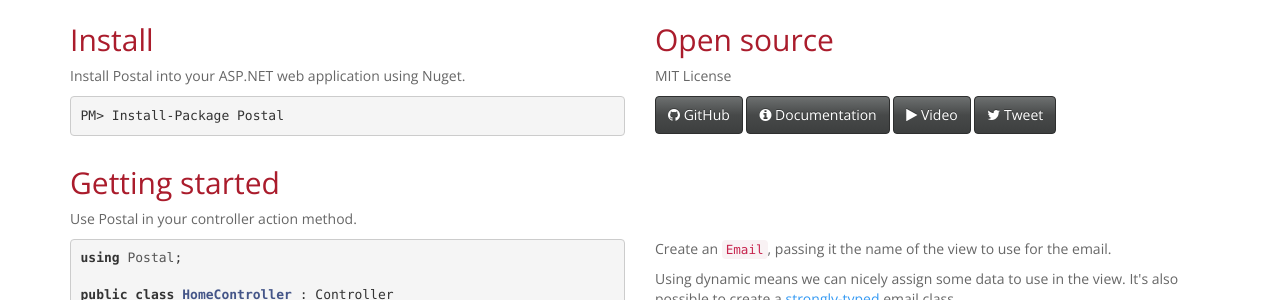
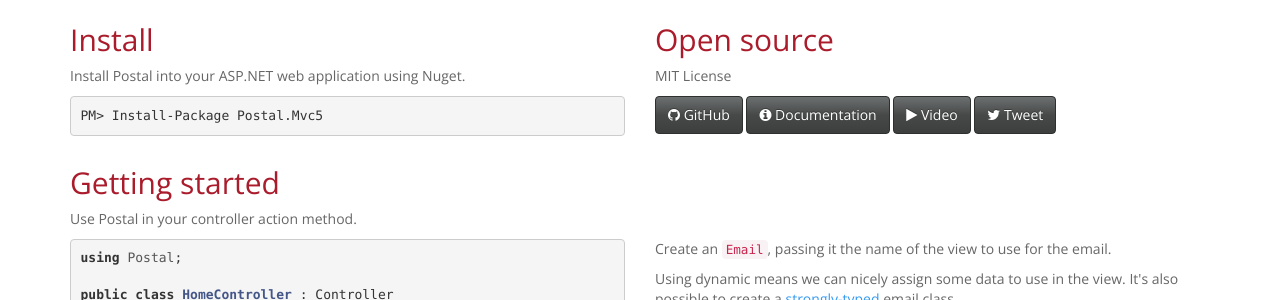
Before and after one commit to andrewdavey/postal, a Jekyll site: the page built from index.html, in a window 1280 px wide and 900 px high. Shown: the part 387-687 px from the top of the window. Built offline with Jekyll 4.4.1, drawn with Linux system fonts in a browser that asks for light colours; nearby versions of some CDN libraries.

Commit message:
New MVC package ID

```diff
--- a/index.html
+++ b/index.html
@@ -7,7 +7,7 @@ title: Postal
   <div class="col-md-6">
     <h2>Install</h2>
     <p>Install Postal into your ASP.NET web application using Nuget.</p>
-              <pre>PM&gt; Install-Package Postal</pre>
+              <pre>PM&gt; Install-Package Postal.Mvc5</pre>
 
     </div>
     <div class="col-md-6">
```
